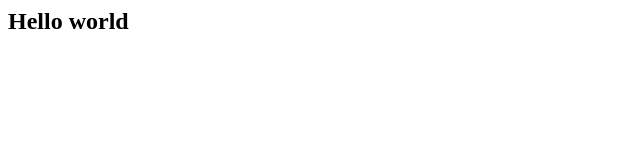
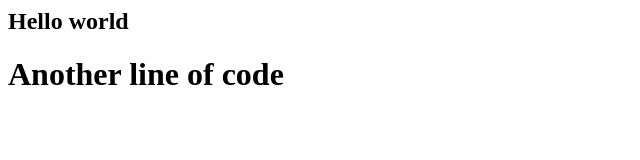
Before and after one commit to eghopromise/niitest, a plain HTML site: page index.html in a window 1280 px wide. Shown: the whole page, without its empty margins (0-640 px from the left). Drawn offline with Linux system fonts and the light colour scheme.

Commit message:
new update

```diff
--- a/index.html
+++ b/index.html
@@ -1,2 +1,3 @@
 
 <h2>Hello world</h2>
+<h1>Another line of code</h1>
```
